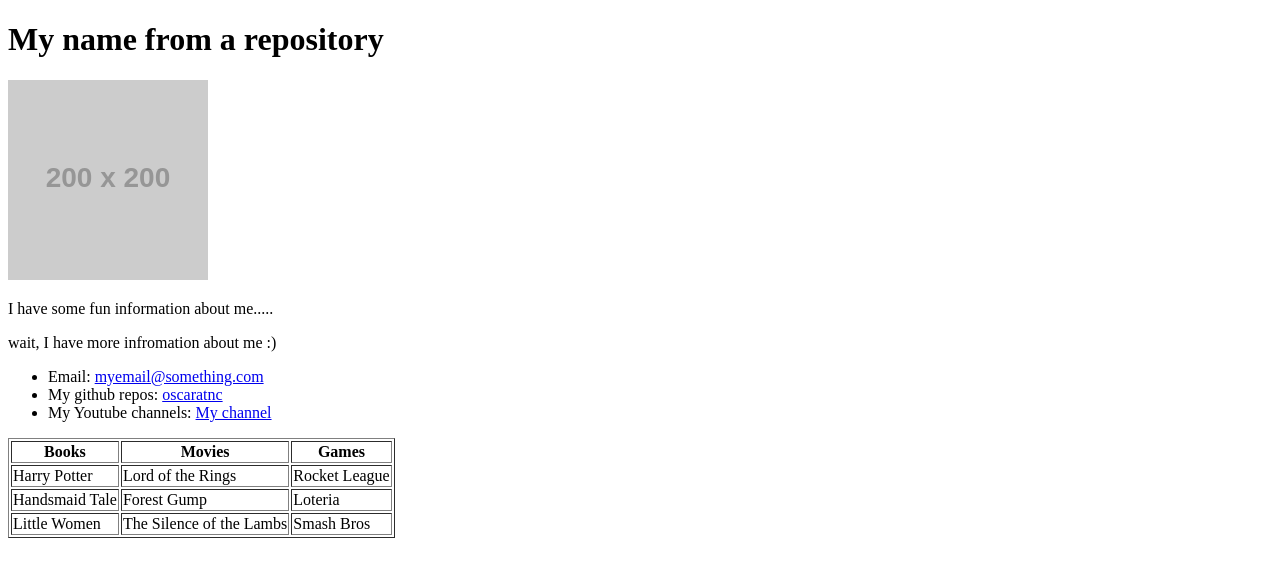
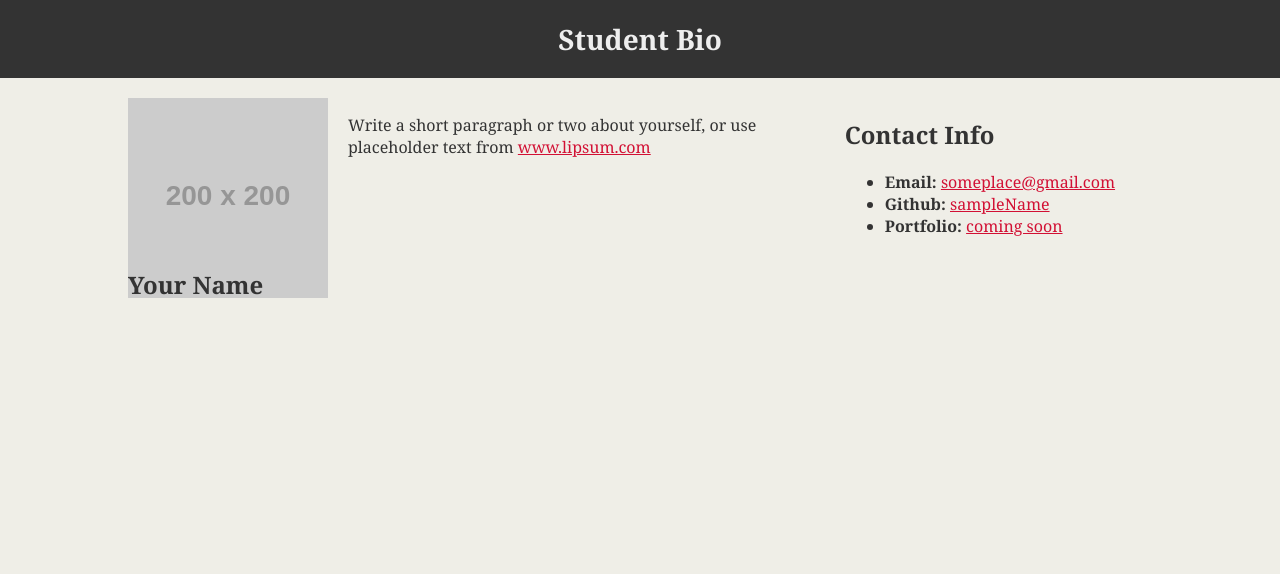
Before and after one commit to oscaratnc/BCT_html, a plain HTML site: page index.html in a window 1280 px wide. Drawn offline with Linux system fonts and the light colour scheme; placeholder pictures from the web are drawn by us.

Commit message:
new index and styling

```diff
--- a/index.html
+++ b/index.html
@@ -1,56 +1,42 @@
-<!DOCTYPE html>
-<html lang="en">
+    <!DOCTYPE html>
+
+<!-- CSS Stylesheets with Relative Paths -->
+
+<html lang="en-us">
 <head>
-    <meta charset="UTF-8">
-    <meta name="viewport" content="width=device-width, initial-scale=1.0">
-    <title>My Bio page from a repository </title>
+  <meta charset="UTF-8">
+  <title>CSS Stylesheets with Relative Paths</title>
+
+  <!-- This line is money! It points your HTML to the CSS file. -->
+  <!-- Notice the "relative" pathway? It matches a file inside our current directory's "assets" folder. Open it to see our style rules. -->
+  <link rel="stylesheet" type="text/css" href="style.css">
 </head>
+
 <body>
-    <h1>My name from a repository</h1>
-    <img src="https://placehold.it/200x200" alt="My name">
-    <p> I have some fun information about me.....</p>
-    <p>wait, I have more infromation about me :) </p>
 
-    <ul>
-        <li>Email: <a href="#">myemail@something.com</a></li>
-        <li>My github repos: <a href="#">oscaratnc</a></li>
-        <li>My Youtube channels: <a href="#">My channel</a></li>
-    </ul>
+  <header>
+    <h1>Student Bio</h1>
+  </header>
 
-    <table border=".5">
-        <thead>
-        <tr>
-            <th>Books</th>
-            <th>Movies</th>
-            <th>Games</th>
-        </tr>
-        </thead>
-            <tr>
-                <td>Harry Potter</td>
-                <td>Lord of the Rings</td>
-                <td>Rocket League</td>
-            </tr>
-            <tr>
-                <td>Handsmaid Tale</td>
-                <td>Forest Gump</td>
-                <td>Loteria</td>
-            </tr>
-                <tr>
-                <td>Little Women</td>
-                <td>The Silence of the Lambs</td>
-                <td>Smash Bros</td>
-            </tr>
+  <main class="container">
+    <section id="main-bio">
+      <section id="figure">
+        <h2 id="bio-name">Your Name</h2>
+        <img id="bio-image" src="https://placehold.it/200x200" alt="Your Name">
+      </section>
+      <p>Write a short paragraph or two about yourself, or use placeholder text from <a href="http://www.lipsum.com/">www.lipsum.com</a></p>
+    </section>
 
-
-
-
-        <tbody>
-
-        </tbody>
-
-
-    </table>
-
+    <aside id="contact-info">
+      <h2>Contact Info</h2>
+      <ul>
+        <li><strong>Email:</strong> <a href="#">someplace@gmail.com</a></li>
+        <li><strong>Github:</strong> <a href="#">sampleName</a></li>
+        <li><strong>Portfolio:</strong> <a href="#">coming soon</a></li>
+      </ul>
+    </aside>
+  </main>
 
 </body>
+
 </html>
--- /dev/null
+++ b/style.css
@@ -0,0 +1,53 @@
+body{
+    background-color: #efeee7;
+    font-family: Georgia, 'Times New Roman', Times, serif;
+    color: #333333;
+    padding: 0;
+    margin: 0;
+}
+header{
+    background: #333333;
+}
+
+h1{
+    color:#eee;
+    font-size: 28px;
+    padding: 20px  ;
+    margin: 0;
+    margin-bottom: 20px;
+    text-align: center;
+}
+
+h2{
+    font-size: 24px;
+}
+
+a{
+    color:#d21034;
+}
+.container{
+    width: 1024px;
+    margin: 0 auto;
+}
+
+#main-bio,
+#contact-info,
+#bio-image{
+    float: left;
+}
+#bio-image{
+    width: 200px;
+    margin-right: 20px;
+}
+#bio-name{
+    position: absolute;
+    top:150px;
+    left:3  0px;
+}
+#main-bio{
+    width: 70%;
+}
+
+#figure{
+    position:relative;
+}
```
